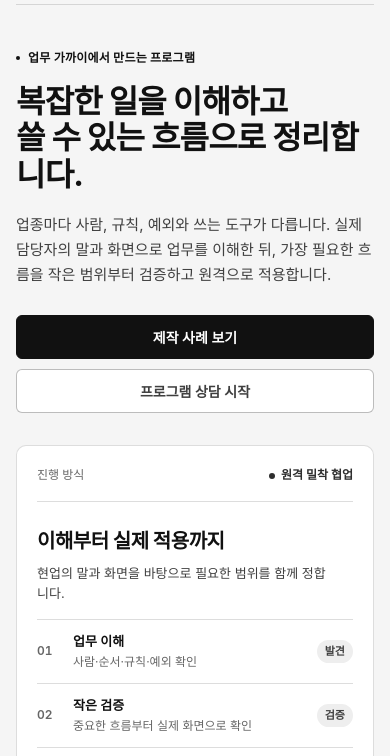
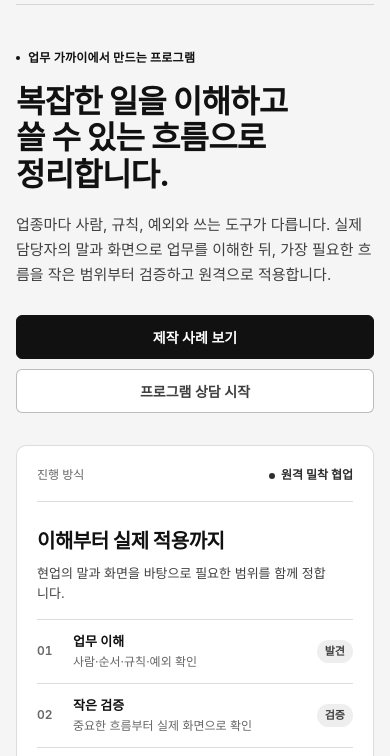
Before and after one commit to nohdol97/nohdol-auto-showcase, a website with bundled scripts: page site/index.html in a window 390 px wide. Shown: the part 55-811 px from the top of the page. Built offline with nearby package versions, Linux system fonts and the light colour scheme; files whose address does not match are found by name.

Commit message:
fix(showcase): 모바일 제목 줄바꿈 보정

```diff
--- a/site/styles.css
+++ b/site/styles.css
@@ -1747,6 +1747,7 @@ footer p {
   h1,
   .route-hero h1 {
     font-size: 32px;
+    word-break: keep-all;
   }
 
   .hero-actions,
```
Also changed, not shown: tests/build-pages.test.mjs (+2 -0 lines).
